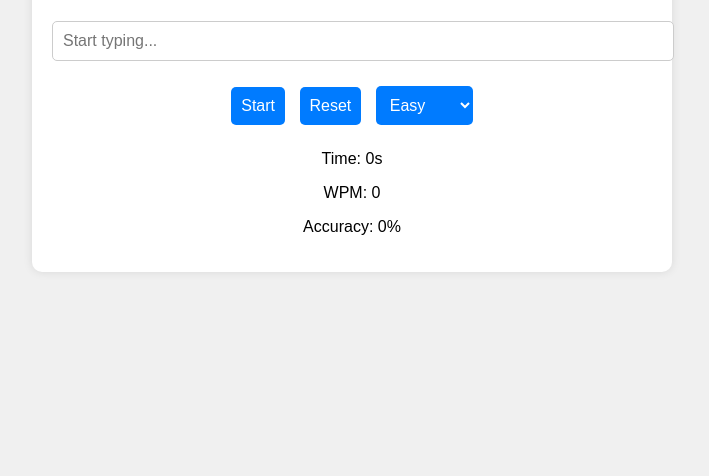
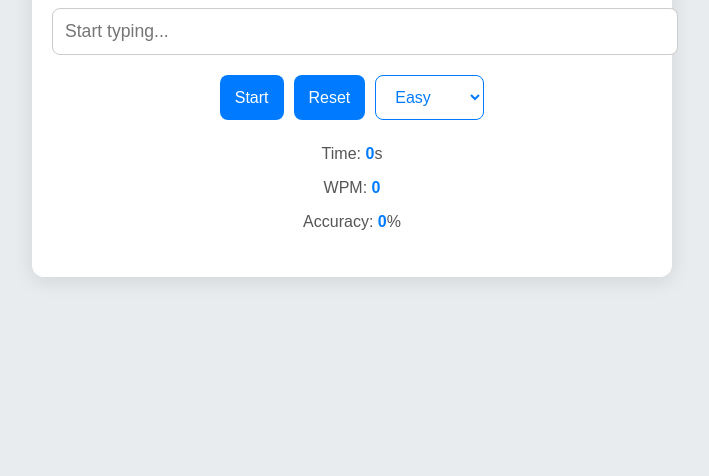
Before and after one commit to unstopablethinkerr/typing-speed-test, a plain HTML site: page index.html in a window 1280 px wide. Shown: the part 324-800 px from the top of the page, without its empty margins (288-997 px from the left). Drawn offline with Linux system fonts and the light colour scheme.

Commit message:
Update styles.css

```diff
--- a/styles.css
+++ b/styles.css
@@ -1,30 +1,41 @@
-/* styles.css */
+/* Improved styles.css */
+
 body {
-    font-family: Arial, sans-serif;
+    font-family: 'Arial', sans-serif;
     display: flex;
     justify-content: center;
     align-items: center;
     height: 100vh;
     margin: 0;
-    background-color: #f0f0f0;
+    background-color: #e9ecef;
+    color: #333;
 }
 
 .container {
     text-align: center;
-    background: white;
-    padding: 20px;
-    border-radius: 10px;
-    box-shadow: 0 0 10px rgba(0, 0, 0, 0.1);
+    background: #fff;
+    padding: 30px 20px;
+    border-radius: 12px;
+    box-shadow: 0 4px 20px rgba(0, 0, 0, 0.1);
     width: 90%;
     max-width: 600px;
+    animation: fadeIn 0.5s ease-in-out;
 }
 
 header {
     margin-bottom: 20px;
 }
 
+header h1 {
+    font-size: 2em;
+    color: #007BFF;
+    margin: 0;
+}
+
 .instructions {
-    margin-bottom: 20px;
+    font-size: 1em;
+    margin-bottom: 25px;
+    color: #555;
 }
 
 .game-area {
@@ -32,52 +43,106 @@ header {
 }
 
 #word-display {
-    font-size: 1.5em;
-    margin-bottom: 10px;
+    font-size: 1.8em;
+    margin-bottom: 15px;
+    font-weight: bold;
+    color: #212529;
+    word-break: break-word;
 }
 
 #typing-input {
     width: 100%;
-    padding: 10px;
-    font-size: 1em;
+    padding: 12px;
+    font-size: 1.1em;
     border: 1px solid #ccc;
-    border-radius: 5px;
+    border-radius: 8px;
+    transition: border-color 0.3s;
+}
+
+#typing-input:focus {
+    border-color: #007BFF;
+    outline: none;
+    box-shadow: 0 0 5px rgba(0, 123, 255, 0.5);
 }
 
 .controls {
-    margin-bottom: 20px;
+    margin-bottom: 25px;
+    display: flex;
+    flex-wrap: wrap;
+    justify-content: center;
+    gap: 10px;
 }
 
-.controls button, .controls select {
-    margin: 5px;
-    padding: 10px;
+.controls button,
+.controls select {
+    padding: 12px 15px;
     font-size: 1em;
     border: none;
-    border-radius: 5px;
+    border-radius: 8px;
     background-color: #007BFF;
     color: white;
     cursor: pointer;
+    transition: background-color 0.3s ease, transform 0.2s ease;
 }
 
-.controls button:hover {
+.controls button:hover,
+.controls select:hover {
     background-color: #0056b3;
+    transform: scale(1.05);
+}
+
+.controls button:active {
+    background-color: #004085;
+}
+
+.controls select {
+    background-color: #ffffff;
+    border: 1px solid #007BFF;
+    color: #007BFF;
 }
 
 .stats {
-    margin-top: 20px;
+    margin-top: 25px;
+    font-size: 1em;
+    color: #555;
+}
+
+.stats span {
+    font-weight: bold;
+    color: #007BFF;
+}
+
+/* Animations */
+@keyframes fadeIn {
+    from {
+        opacity: 0;
+        transform: translateY(-20px);
+    }
+    to {
+        opacity: 1;
+        transform: translateY(0);
+    }
 }
 
 /* Responsive Design */
 @media (max-width: 600px) {
     .container {
-        width: 90%;
+        width: 95%;
+        padding: 20px;
+    }
+
+    header h1 {
+        font-size: 1.8em;
     }
 
     #typing-input {
         font-size: 1.2em;
+        padding: 10px;
     }
 
-    .controls button, .controls select {
+    .controls button,
+    .controls select {
+        font-size: 1em;
         width: 100%;
         margin: 5px 0;
     }
```
